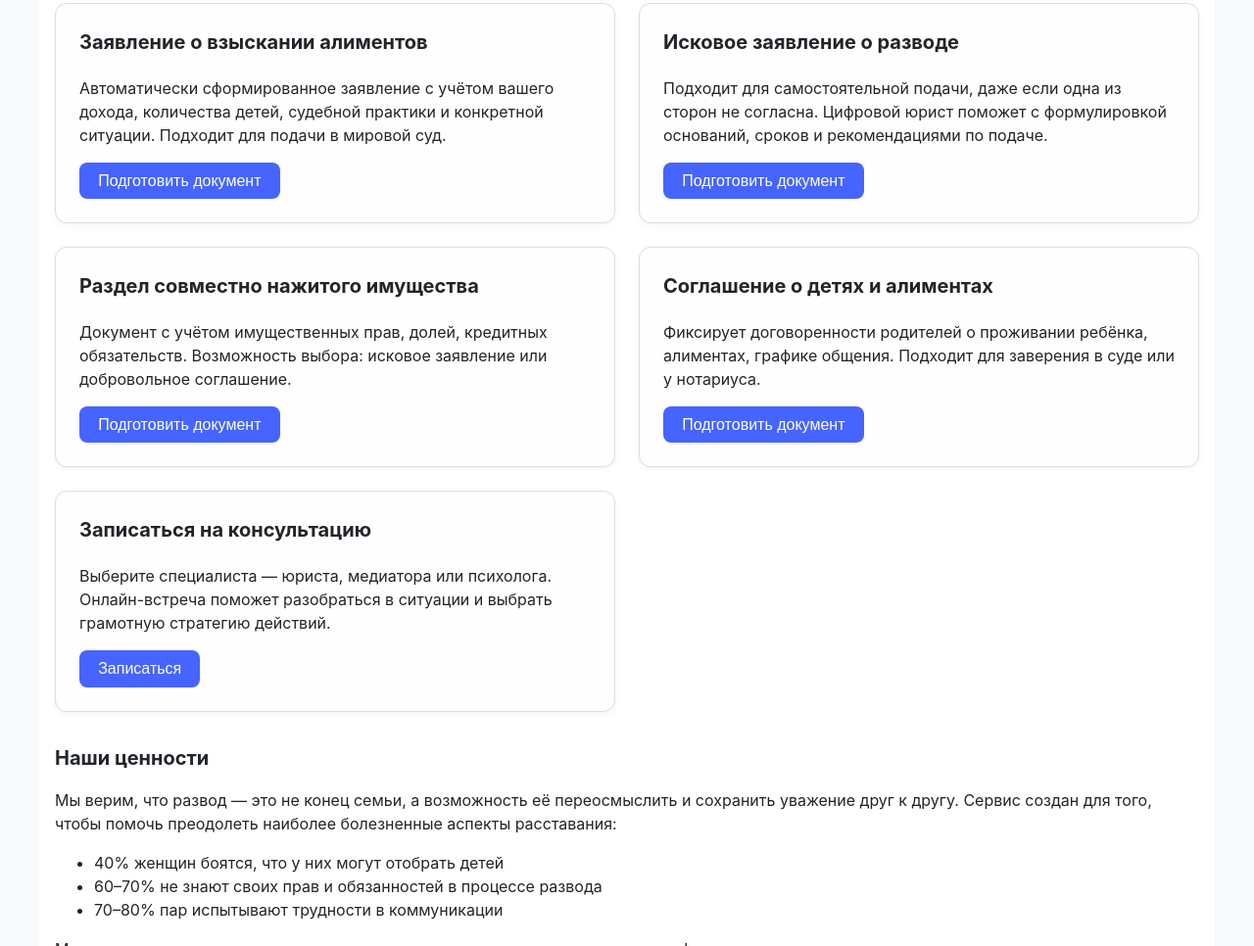
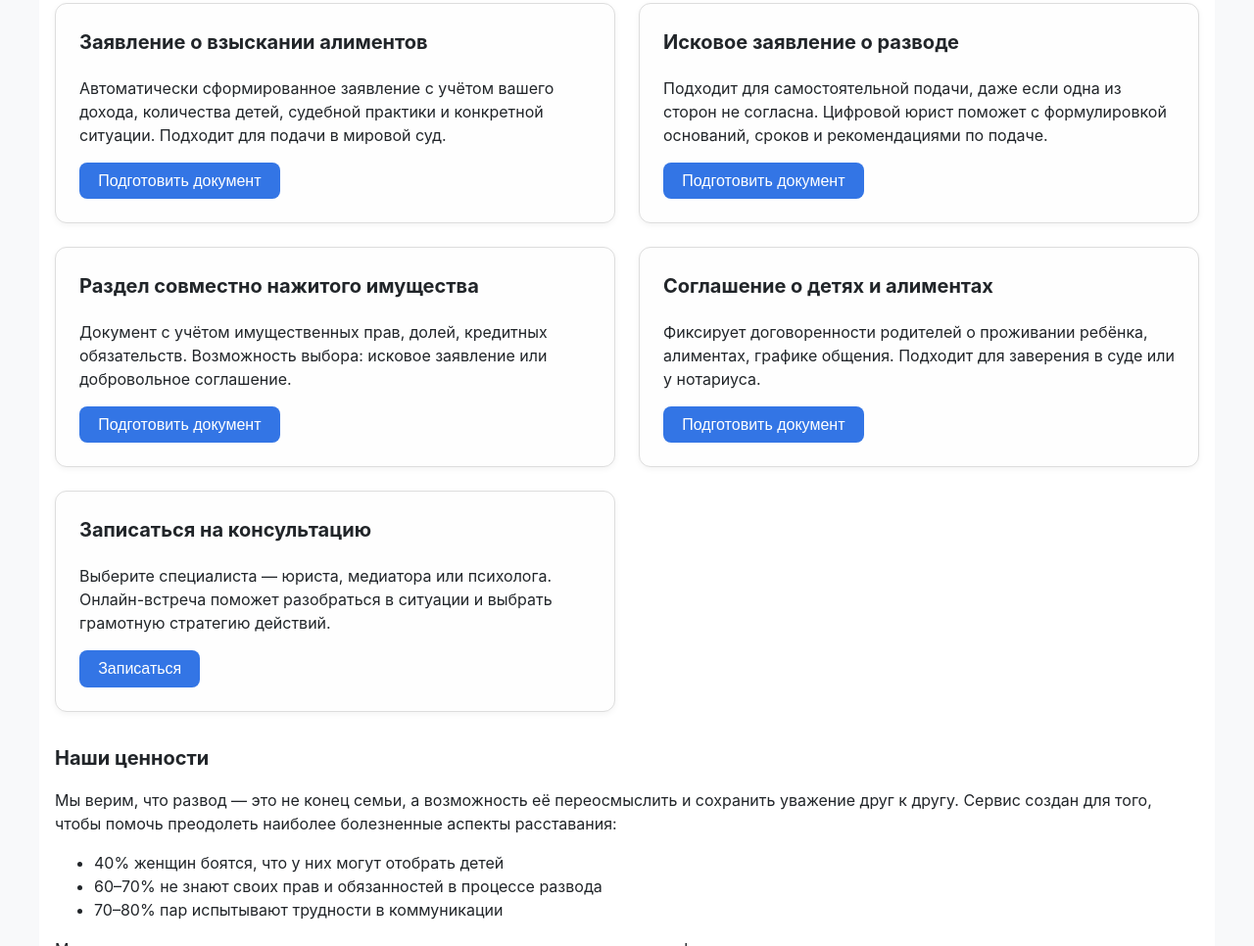
Before and after one commit to nevagreb/nevagreb.github.io, a plain HTML site: page index.html in a window 1280 px wide. Shown: the part 2160-3126 px from the top of the page at 98% size. Drawn offline with Linux system fonts and the light colour scheme.

Commit message:
changed service button color

```diff
--- a/style.css
+++ b/style.css
@@ -180,7 +180,7 @@
 .service-item button {
   padding: 0.6rem 1.2rem;
   font-size: 1rem;
-  background-color: #4664ff;
+  background-color: #3375e5;
   color: #fff;
   border: none;
   border-radius: 8px;
@@ -188,7 +188,7 @@
   transition: background-color 0.2s ease;
 }
 .service-item button:hover {
-  background-color: #314bd1;
+  background-color: #1f5fc7;
 }
 /* подсказки для полей  */
 .tooltip-wrap {
```
